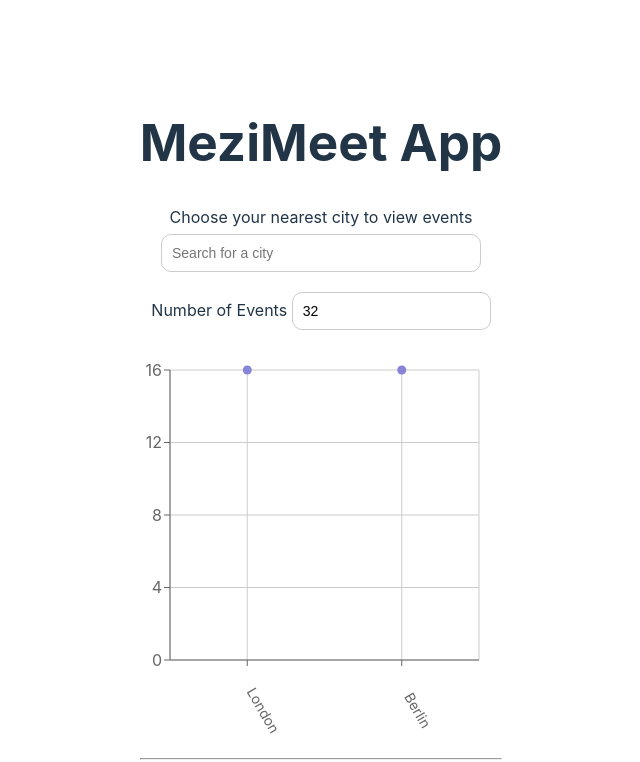
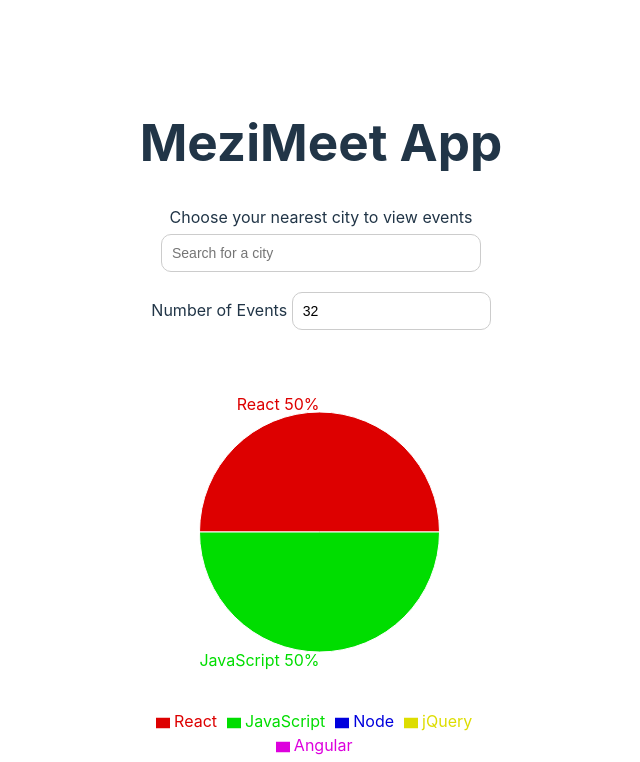
Before and after one commit to Mezekr/mezimeet, a React (Vite) app: page / in a window 1280 px wide. Shown: the top 762 px of the page, without its empty margins (319-959 px from the left). Built offline with nearby package versions, Linux system fonts and the light colour scheme; what atatus-spa would draw is missing.

Commit message:
Integrate event genre pie charts into the app

```diff
--- a/src/App.jsx
+++ b/src/App.jsx
@@ -4,6 +4,7 @@ import { extractLocations, getEvents } from './api';
 import { ErrorAlert, InfoAlert, WarningAlert } from './components/Alert';
 import CityEventsChart from './components/CityEventsChart';
 import CitySearch from './components/CitySearch';
+import EvetGenersChart from './components/EventGenresChart';
 import EventList from './components/EventList';
 import NumberOfEvents from './components/NumberOfEvents';
 
@@ -38,11 +39,16 @@ const App = () => {
 
 	return (
 		<div className="App">
+			<header>
 				<h1>MeziMeet App</h1>
 				<p>Choose your nearest city to view events</p>
+			</header>
+			<main>
 				<div className="alerts-container">
 					{infoAlert.length ? <InfoAlert text={infoAlert} /> : null}
-				{errorAlert.length ? <ErrorAlert text={errorAlert} /> : null}
+					{errorAlert.length ? (
+						<ErrorAlert text={errorAlert} />
+					) : null}
 					{warningAlert.length ? (
 						<WarningAlert text={warningAlert} />
 					) : null}
@@ -57,10 +63,16 @@ const App = () => {
 					setErrorAlert={setErrorAlert}
 				/>
 				<div className="charts-container">
-				<CityEventsChart allLocations={allLocations} events={events} />
+					<EvetGenersChart events={events} />
+					<CityEventsChart
+						allLocations={allLocations}
+						events={events}
+					/>
 				</div>
 				<hr />
 				<EventList events={events} />
+			</main>
+			<footer></footer>
 		</div>
 	);
 };
```
Lines whose indentation alone changed are shown as unchanged.
